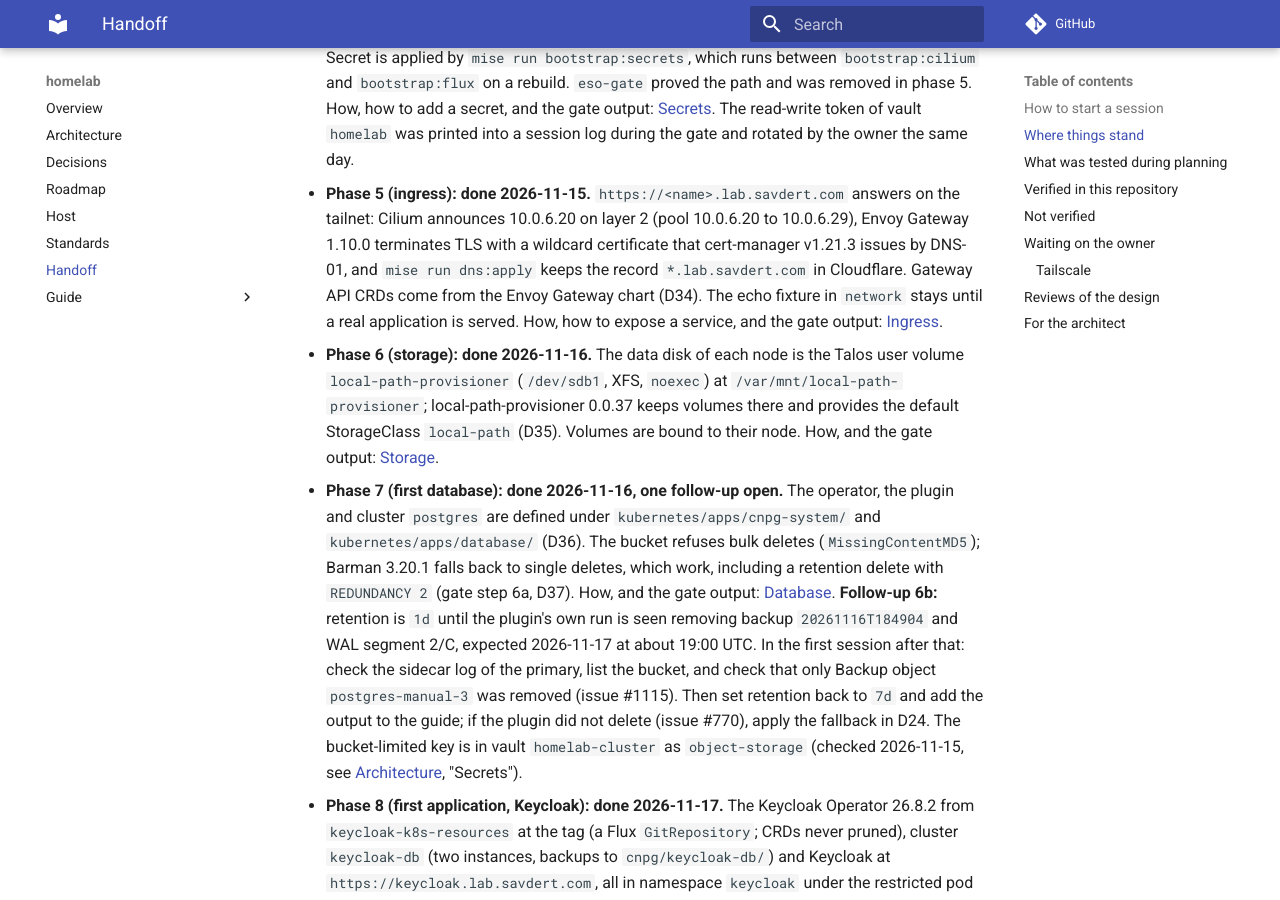
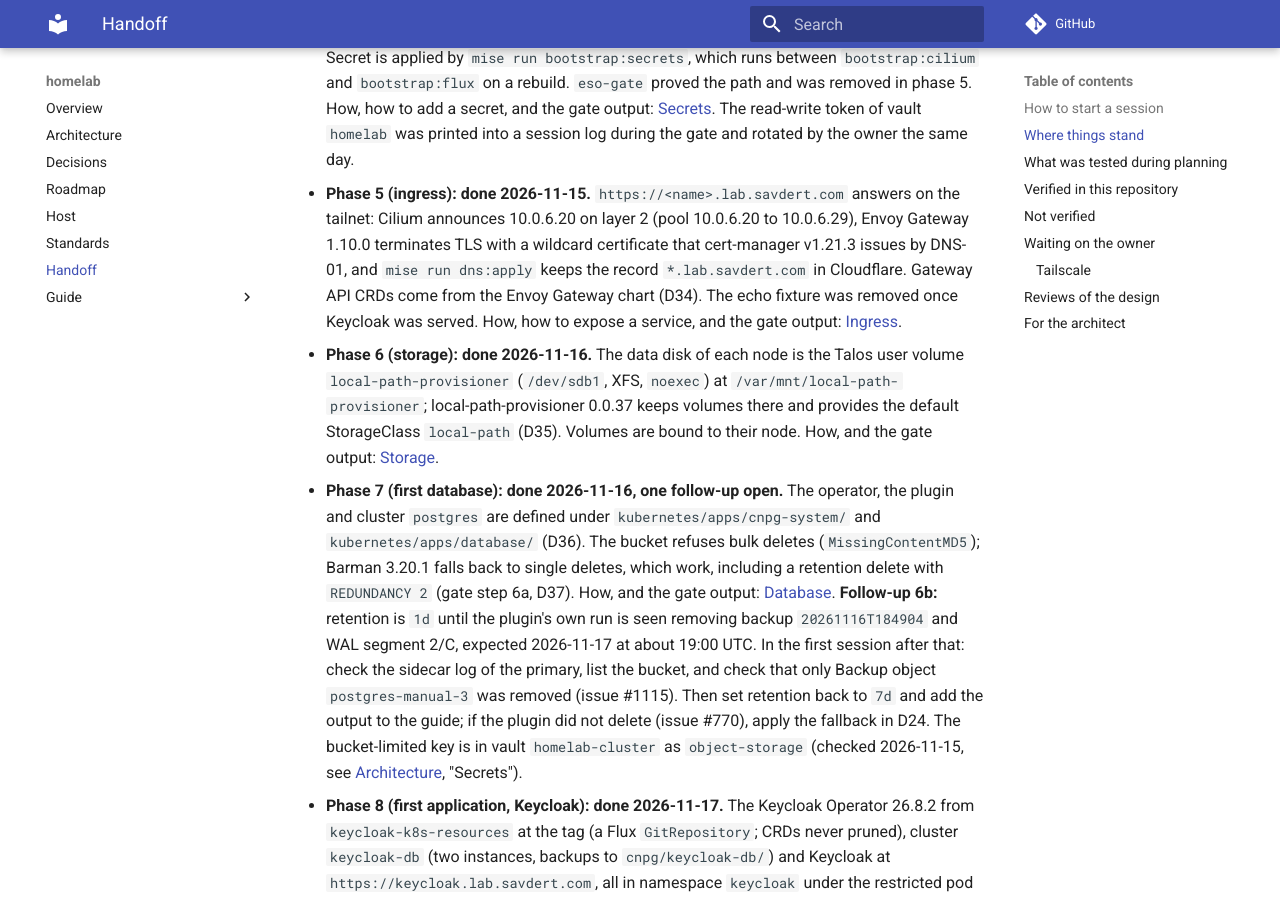
Before and after one commit to msavdert/homelab, an MkDocs documentation site: the page built from docs/handoff.md, in a window 1280 px wide and 900 px high, scrolled down 1216 px. Built offline with MkDocs 1.6.1 and Material for MkDocs 9.7.7, drawn with Linux system fonts in a browser that asks for light colours; comment, search, counter and statistics services are not loaded; some of the changed text lies outside the part shown.

Commit message:
chore(network): remove the echo gate fixture
Co-Authored-By: Claude Opus 5.5 <noreply@anthropic.com>
Claude-Session: https://claude.ai/code/session_01FLhVtEXBuViok9wiorSAvb

```diff
--- a/docs/handoff.md
+++ b/docs/handoff.md
@@ -60,7 +60,7 @@ comes first.
   wildcard certificate that cert-manager v1.21.3 issues by DNS-01, and
   `mise run dns:apply` keeps the record `*.lab.savdert.com` in Cloudflare.
   Gateway API CRDs come from the Envoy Gateway chart (D34). The echo
-  fixture in `network` stays until a real application is served. How, how
+  fixture was removed once Keycloak was served. How, how
   to expose a service, and the gate output: [Ingress](guide/05-ingress.md).
 - **Phase 6 (storage): done 2026-11-16.** The data disk of each node is
   the Talos user volume `local-path-provisioner` (`/dev/sdb1`, XFS,
@@ -260,8 +260,7 @@ accepted:
   (check step 3) and `kcadm.sh` commands into
   `kubectl -n keycloak exec -i keycloak-0 -- sh`; the credentials come from
   the pod's environment, not from the box.
-- The echo fixture in `network` was meant to go once a real application
-  is served; Keycloak is that application. Remove it in its own pull
-  request.
+- The echo fixture in `network` was removed once Keycloak was served
+  through the Gateway.
 - When a phase closes: update the state table in the roadmap, write the
   guide page, rewrite this page.
```
Also changed, not shown: docs/guide/05-ingress.md (+3 -3 lines), 3 other files.
